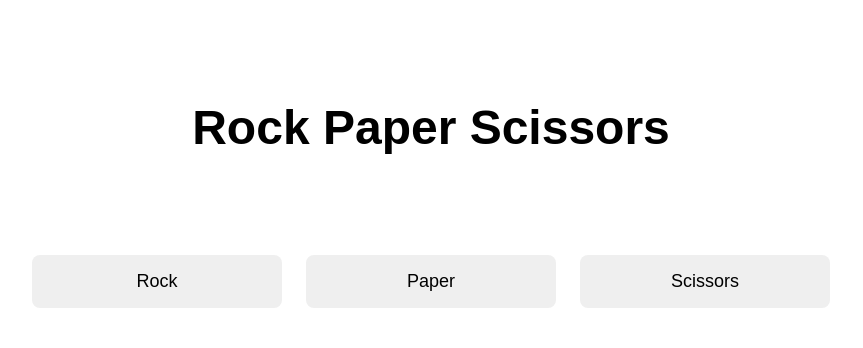
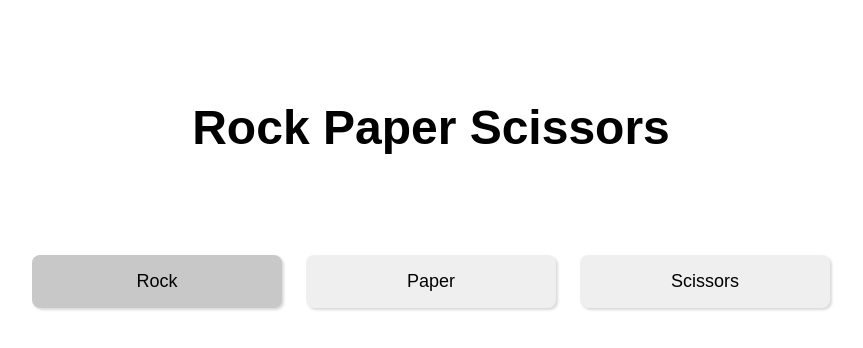
Before and after one commit to newmanem23/rock-paper-scissors, a plain HTML site: page index.html in a window 1280 px wide. In both pictures the pointer is over the button "Rock". Shown: the whole page, without its empty margins (209-1072 px from the left). Drawn offline with Linux system fonts and the light colour scheme.

Commit message:
Add button formatting

```diff
--- a/styles.css
+++ b/styles.css
@@ -10,6 +10,12 @@ button {
     flex: 1;
     max-width: 250px;
     font-size: large;
+    box-shadow: rgba(0, 0, 0, 0.15) 1.95px 1.95px 2.6px;
+}
+
+button:hover {
+    background-color: rgb(200, 200, 200);
+    cursor: pointer;
 }
 
 .button-container {
```
